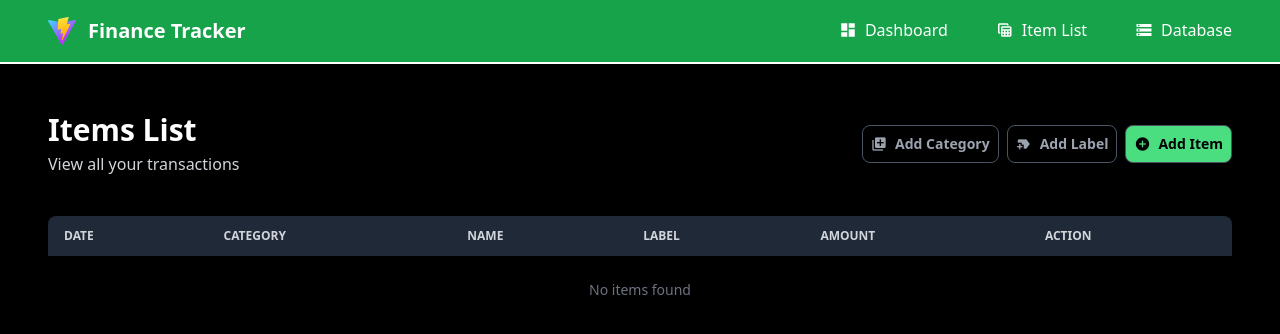
After one commit to dhaboav/personal-finance-app, a FastAPI app: template templates/list_page.html in a window 1280 px wide. The commit adds this page. Shown: the top 334 px of the page. Run offline with FastAPI, Linux system fonts and the light colour scheme; the template is opened without the code that fills it, so the values that code supplies are empty; some libraries are stand-ins or nearby versions.

Commit message:
feat(pages): Add item list page and table component for displaying transactions

```diff
--- a/src/app.py
+++ b/src/app.py
@@ -3,7 +3,7 @@ from datetime import datetime
 from typing import Annotated
 
 from fastapi import Depends, FastAPI, Form, Request
-from fastapi.responses import JSONResponse
+from fastapi.responses import HTMLResponse, JSONResponse
 from fastapi.staticfiles import StaticFiles
 from fastapi.templating import Jinja2Templates
 from sqlmodel import Session
@@ -26,19 +26,27 @@ SessionDep = Annotated[Session, Depends(Database.get_session)]
 
 
 @app.get("/")
-def index(request: Request, session: SessionDep):
-    categories = crud.get_category(session)
-    labels = crud.get_label(session)
-    items = crud.get_item(session)
+def index(request: Request):
 
     return templates.TemplateResponse(
         "dashboard.html",
         {
             "request": request,
-            "categories": categories,
-            "labels": labels,
-            "items": items,
         },
+    )
+
+
+@app.get("/list")
+def list_page(request: Request):
+    return templates.TemplateResponse("list_page.html", {"request": request})
+
+
+@app.get("/items/table", response_class=HTMLResponse)
+def items_table(request: Request, session: SessionDep):
+    items = crud.get_item(session)
+    return templates.TemplateResponse(
+        "components/table.html",
+        {"request": request, "items": items},
     )
 
 
@@ -94,6 +102,7 @@ def add_label(session: SessionDep, name: str):
             content={"status": "failed added new label"}, status_code=400
         )
 
+
 @app.post("/items")
 def add_item(
     request: Request,
--- /dev/null
+++ b/templates/components/table.html
@@ -0,0 +1,51 @@
+<table class="w-full text-sm text-left text-gray-300">
+	<thead class="text-xs uppercase bg-gray-800">
+		<tr>
+			<th class="px-4 py-3">Date</th>
+			<th class="px-4 py-3">Category</th>
+			<th class="px-4 py-3">Name</th>
+			<th class="px-4 py-3">Label</th>
+			<th class="px-4 py-3">Amount</th>
+			<th class="px-4 py-3">Action</th>
+		</tr>
+	</thead>
+
+	<tbody>
+		{% for item in items %}
+		<tr class="border-b border-gray-700">
+			<td class="px-4 py-3">
+				{{ item.date.year }}年{{ item.date.month }}月{{ item.date.day
+				}}日
+			</td>
+			<td class="px-4 py-3">{{ item.categories.name }}</td>
+			<td class="px-4 py-3">{{ item.name }}</td>
+			<td class="px-4 py-3">{{ item.labels.name }}</td>
+			<td class="px-4 py-3">
+				Rp {{ "{:,}".format(item.total).replace(",", ".") }}
+			</td>
+			<td class="px-4 py-3 space-x-2 flex flex-row">
+				<button
+					class="flex items-center gap-2 rounded-lg text-gray-400 p-2 hover:bg-green-400/20">
+					<i
+						class="material-icons text-base leading-none text-blue-400"
+						>edit</i
+					>
+				</button>
+				<button
+					class="flex items-center gap-2 rounded-lg text-gray-400 p-2 hover:bg-green-400/20">
+					<i
+						class="material-icons text-base leading-none text-red-400"
+						>delete</i
+					>
+				</button>
+			</td>
+		</tr>
+		{% else %}
+		<tr>
+			<td colspan="6" class="px-4 py-6 text-center text-gray-500">
+				No items found
+			</td>
+		</tr>
+		{% endfor %}
+	</tbody>
+</table>
--- a/templates/index.html
+++ b/templates/index.html
@@ -43,10 +43,19 @@
 
 					<li>
 						<a
-							href="/"
+							href="/list"
 							class="flex items-center gap-2 text-white border-b-2 border-transparent hover:border-black hover:text-black transition duration-200">
 							<i class="material-icons text-lg">table_view</i>
 							<span>Item List</span>
+						</a>
+					</li>
+
+					<li>
+						<a
+							href="/"
+							class="flex items-center gap-2 text-white border-b-2 border-transparent hover:border-black hover:text-black transition duration-200">
+							<i class="material-icons text-lg">storage</i>
+							<span>Database</span>
 						</a>
 					</li>
 				</ul>
--- /dev/null
+++ b/templates/list_page.html
@@ -0,0 +1,39 @@
+{% extends "index.html" %} {% block content %}
+
+<div class="space-y-10">
+	<div class="flex flex-row justify-between items-center">
+		<div>
+			<h2 class="text-3xl font-bold text-white">Items List</h2>
+			<p class="mt-1 text-gray-300">View all your transactions</p>
+		</div>
+
+		<div class="flex flex-row gap-2">
+			<button
+				class="flex items-center gap-2 border border-gray-600 rounded-lg text-gray-400 p-2 hover:bg-green-400/20">
+				<i class="material-icons text-base leading-none">library_add</i>
+				<span class="text-sm font-semibold">Add Category</span>
+			</button>
+
+			<button
+				class="flex items-center gap-2 border border-gray-600 rounded-lg text-gray-400 p-2 hover:bg-green-400/20">
+				<i class="material-icons text-base leading-none">new_label</i>
+				<span class="text-sm font-semibold">Add Label</span>
+			</button>
+
+			<button
+				class="flex items-center gap-2 border border-gray-600 rounded-lg text-black p-2 bg-green-400 hover:bg-green-400/80">
+				<i class="material-icons text-base leading-none">add_circle</i>
+				<span class="text-sm font-semibold">Add Item</span>
+			</button>
+		</div>
+	</div>
+
+	<div
+		id="items-table"
+		hx-get="/items/table"
+		hx-trigger="load"
+		hx-swap="innerHTML"
+		class="rounded-lg overflow-hidden"></div>
+</div>
+
+{% endblock %}
```
